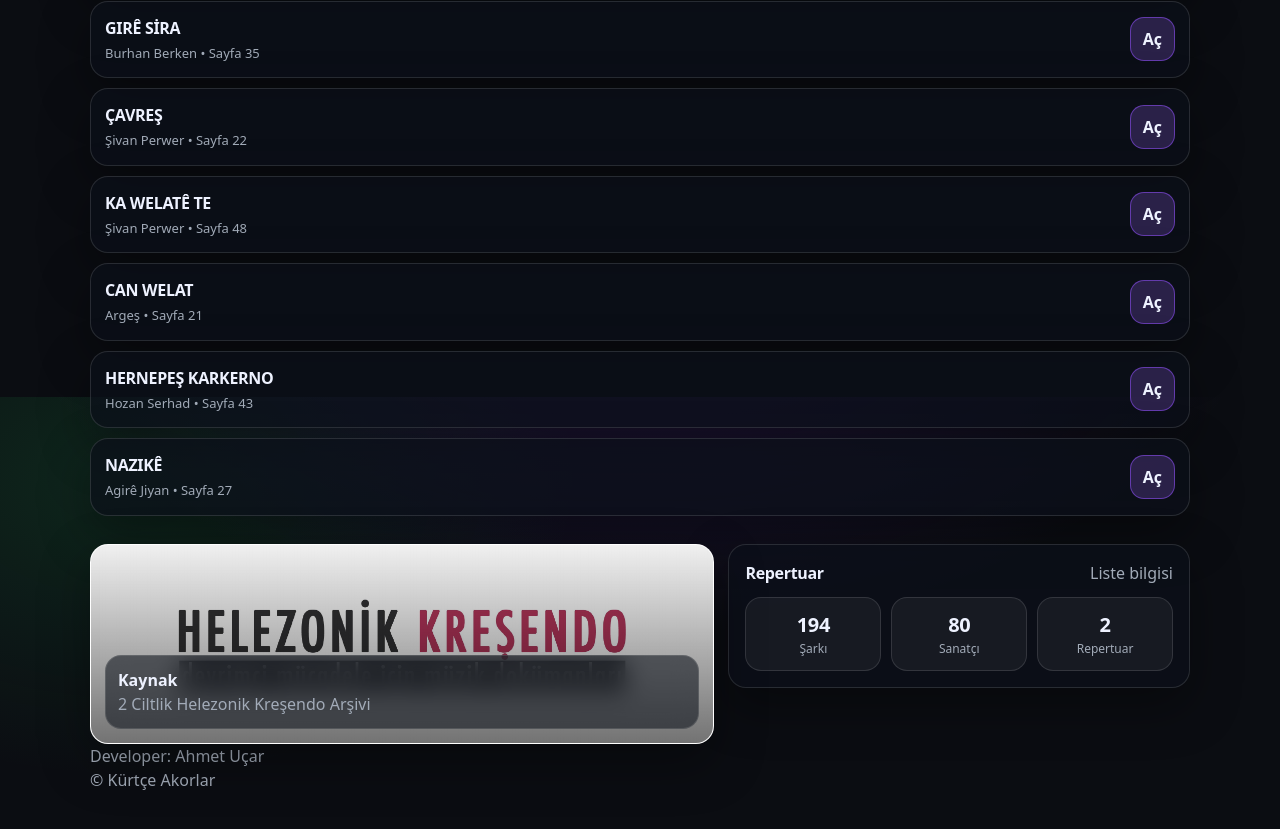
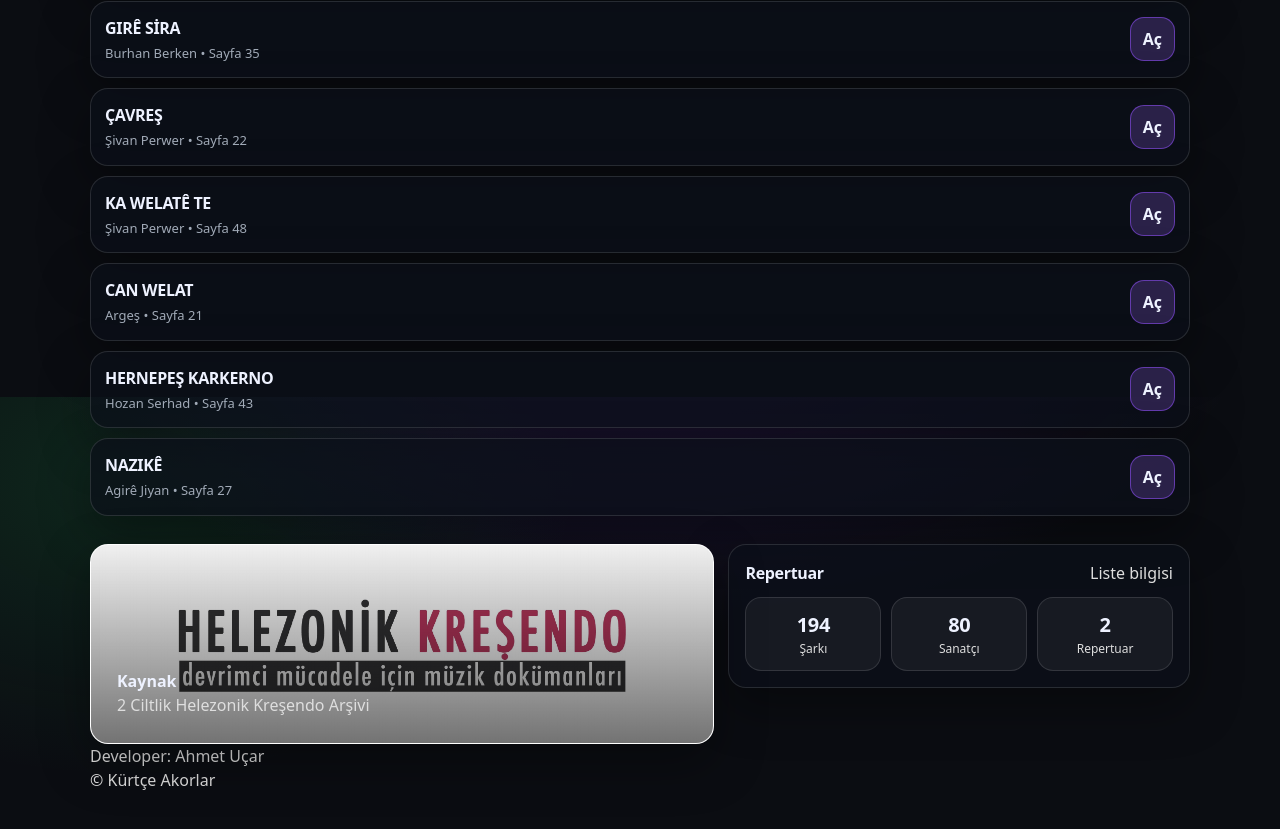
Before and after one commit to ahmetucar1/kurtce-akorlar, a plain HTML site: page index.html in a window 1280 px wide. Shown: the part 403-1232 px from the top of the page. Drawn offline with Linux system fonts and the light colour scheme.

Commit message:
Modify muted color and clean up visualCard styles
Updated muted class color and removed styles from visualCard__overlay.

```diff
--- a/styles.css
+++ b/styles.css
@@ -47,7 +47,7 @@ body{
 
 a{ color:inherit; }
 img{ max-width:100%; display:block; }
-.muted{ color:var(--muted); }
+.muted{ color: #dedede; }
 
 .container{
   width: min(1100px, calc(100% - 32px));
@@ -295,10 +295,6 @@ main.container{ padding: 14px 0 70px; }
   position:absolute;
   left:14px; right:14px; bottom:14px;
   padding: 12px 12px;
-  border-radius: 16px;
-  background: color-mix(in srgb, var(--panel) 78%, transparent);
-  border: 1px solid var(--line);
-  backdrop-filter: blur(12px);
 }
 .visualCard__overlayTitle{ font-weight:800; }
 
```
